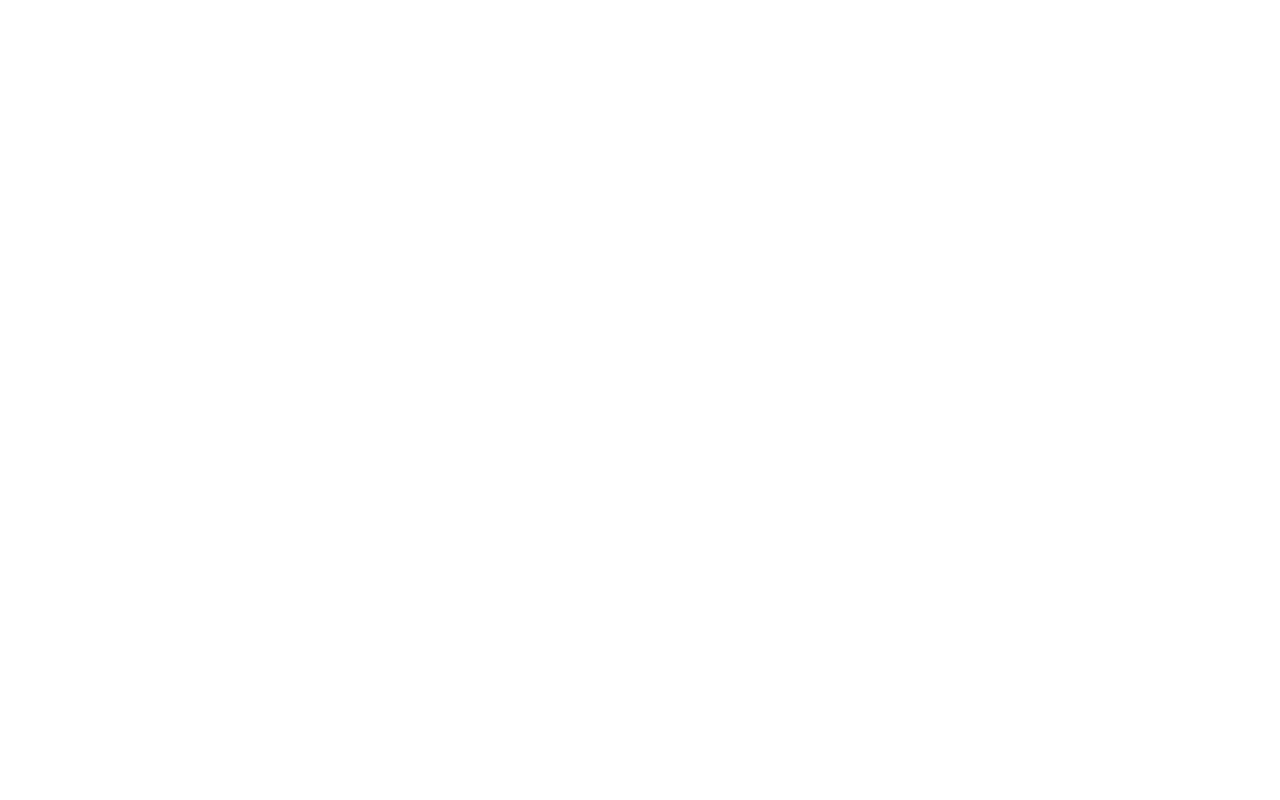
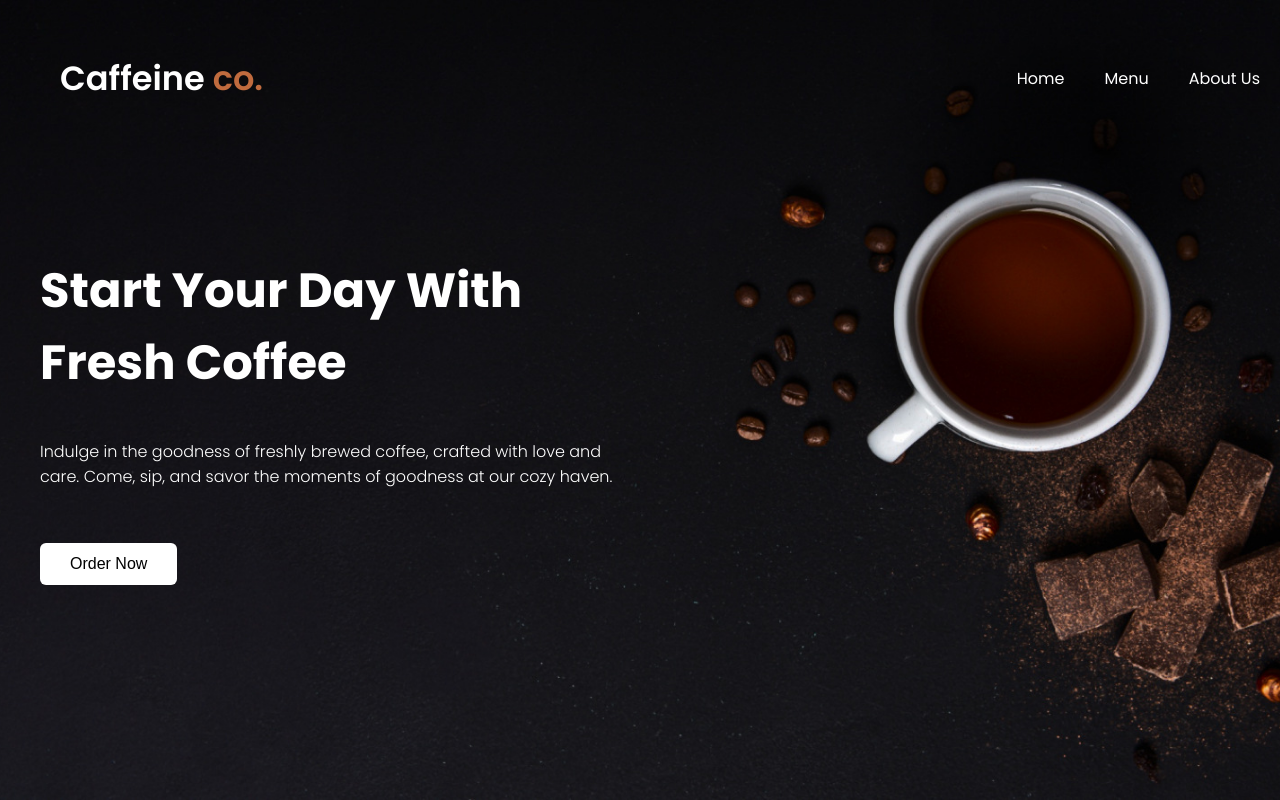
Before and after one commit to Kalmesh-ms/cafe, a website built with webpack: page dist/index.html in a window 1280 px wide. Built offline with nearby package versions, Linux system fonts and the light colour scheme.

Commit message:
homepageLoad module running with structure and style

```diff
--- a/src/homepage.js
+++ b/src/homepage.js
@@ -0,0 +1,179 @@
+export function homepageLoad() {
+    const body = document.querySelector('body'),
+    content = body.querySelector('#content');
+
+    const brownie = "#c06b3e";
+
+
+    const header = document.createElement('header'),
+    nav = document.createElement('nav'),
+    p = document.createElement('p'),
+    ul = document.createElement('ul'),
+    span = document.createElement('span');
+
+    function hoverColor (x) {
+        x.onmouseover = function () {
+            x.style.color = "#c06b3e"
+        }
+        x.onmouseout = function () {
+            x.style.color = "#fff"
+        }
+        x.style.transition = "all 0.2s ease"
+    }
+
+
+    // body
+    body.style.margin = 0;
+    body.style.padding = 0;
+    body.style.boxSizing = "border-box";
+    body.style.fontFamily = "'Poppins' , sans-serif";
+    body.style.background = 'url("../src/assets/hero-bg.jpg")'
+    body.style.backgroundPosition = 'center';
+    body.style.backgroundSize = 'cover';
+    body.style.height = "100vh";
+    body.setAttribute('transition' , 'all 1s ease')
+
+    //header
+    //nav bar
+
+    //Home, Menu , About Us
+    let links = ul;
+    links.classList.add('menu-links');
+    links.style.listStyleType = "none";
+
+    let home = document.createElement('li');
+    home.style.margin = "0"
+    home.style.padding = "0"
+    home.classList.add('home');
+    home.textContent = "Home"
+    hoverColor(home)
+    links.appendChild(home);
+
+    let menu = document.createElement('li');
+    menu.classList.add('menu');
+    menu.textContent = "Menu";
+    hoverColor(menu)
+    links.appendChild(menu);
+
+    let aboutUs = document.createElement('li');
+    aboutUs.classList.add('aboutUs');
+    aboutUs.textContent = "About Us";
+    hoverColor(aboutUs);
+    links.appendChild(aboutUs);
+
+    //header
+    header.style.position = "fixed";
+    header.style.top = "0";
+    header.style.left = "0";
+    header.style.width = "100%"
+    header.style.padding = "20px";
+
+    //nav
+    nav.style.color = "#fff"
+    nav.style.display = "flex"
+    nav.style.alignItems = "center";
+    nav.style.justifyContent = "space-between"
+    nav.style.maxWidth = "1200px";
+    nav.style.margin = "0 auto"
+
+
+
+    //logo
+    let logo = p;
+    logo.classList.add('logo');
+    logo.textContent = 'Caffeine ';
+    span.textContent = 'co.'
+    span.style.color = "#c06b3e"
+    logo.appendChild(span);
+    logo.style.fontSize = "2.1rem"
+    logo.style.fontWeight = "600";
+    hoverColor(logo);
+
+
+
+    //links
+    links.style.display = 'flex';
+    links.style.gap = "40px";
+
+
+    nav.appendChild(logo);
+    nav.appendChild(links);
+    header.appendChild(nav)
+    content.appendChild(header);
+
+    //HOME
+
+    //hero-Section
+    const heroSection = document.createElement('section');
+    heroSection.classList.add('hero');
+
+    const heroDiv = document.createElement('div'),
+    h1 = document.createElement('h1'),
+    heroP = document.createElement('p'),
+    orderBtn = document.createElement('button');
+
+    heroDiv.classList.add('heroDiv')
+
+    h1.classList.add('heroHead');
+    h1.textContent = "Start Your Day With Fresh Coffee"
+
+    heroP.classList.add('heroTxt');
+    heroP.textContent = "Indulge in the goodness of freshly brewed coffee, crafted with love and care. Come, sip, and savor the moments of goodness at our cozy haven."
+
+    orderBtn.classList.add('orderBtn');
+    orderBtn.textContent = "Order Now"
+
+
+    function btnHoverColor (x) {
+        x.onmouseover = function () {
+            x.style.background = "#c06b3e"
+            x.style.color = "#fff"
+        }
+        x.onmouseout = function () {
+            x.style.background = "#fff";
+            x.style.color = "black"
+        }
+        x.style.transition = "all 0.2s ease"
+    }
+
+    //hero style
+
+
+    heroSection.style.height = "100vh";
+    heroSection.style.display = "flex";
+    heroSection.style.alignItems = "center";
+    heroSection.padding = "0 20px";
+    heroSection.style.color = "#fff"
+    heroSection.style.maxWidth = "1200px";
+    heroSection.style.margin = "0 auto";
+    heroSection.style.width = "100%";
+
+    h1.style.fontSize = "3rem";
+    h1.style.maxWidth = "600px";
+    h1.style.color = ""
+
+    heroP.style.fontWeight = "300";
+    heroP.style.marginTop = "15px";
+    heroP.style.maxWidth = "600px";
+
+
+    heroDiv.appendChild(h1)
+    heroDiv.appendChild(heroP);
+    heroDiv.appendChild(orderBtn);
+
+    orderBtn.style.background = "#fff";
+    orderBtn.style.outline = "none";
+    orderBtn.style.border = "none";
+    orderBtn.style.fontSize = "1rem";
+    orderBtn.style.fontWeight = "500";
+    orderBtn.style.marginTop = "38px";
+    orderBtn.style.padding = "12px 30px";
+    orderBtn.style.borderRadius = "6px";
+    orderBtn.style.cursor = "pointer";
+
+    btnHoverColor(orderBtn);
+
+    heroSection.appendChild(heroDiv);
+
+    content.appendChild(heroSection)
+}
--- a/src/index.js
+++ b/src/index.js
@@ -0,0 +1,3 @@
+import { homepageLoad } from "./homepage";
+
+homepageLoad();
--- a/webpack.config.js
+++ b/webpack.config.js
@@ -1,6 +1,7 @@
 const path = require('path');
 
 module.exports = {
+    mode: 'development',
   entry: './src/index.js',
   output: {
     filename: 'main.js',
```
Also changed, not shown: dist/index.html, dist/main.js, src/style.css (added).
